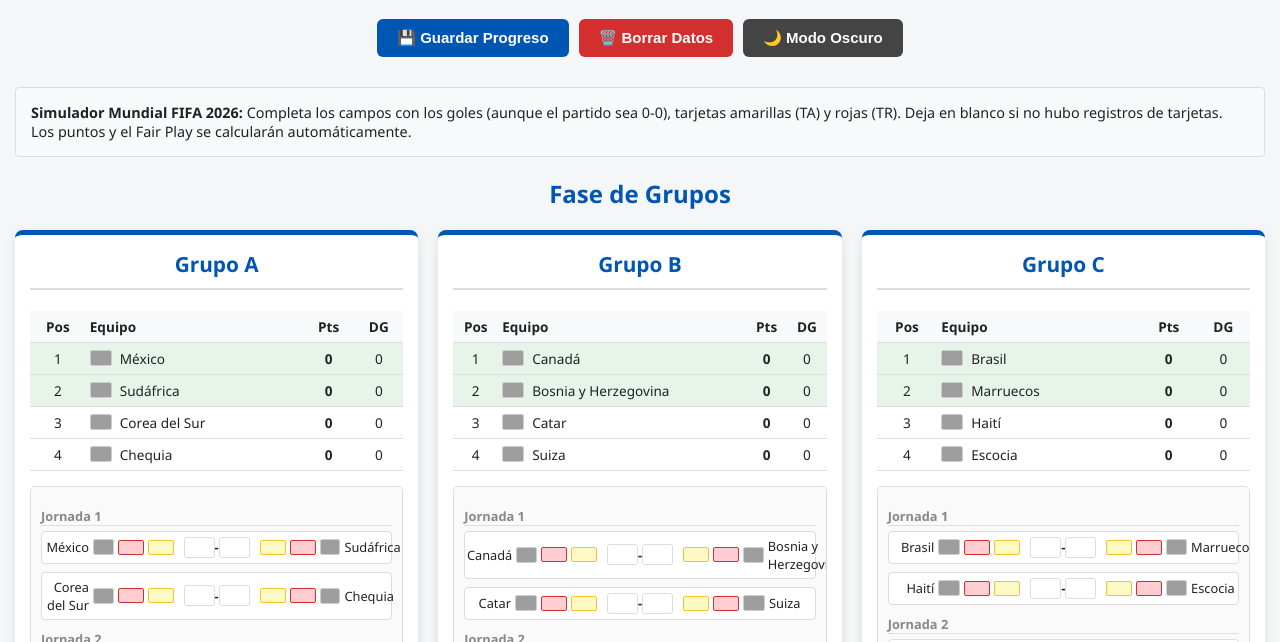
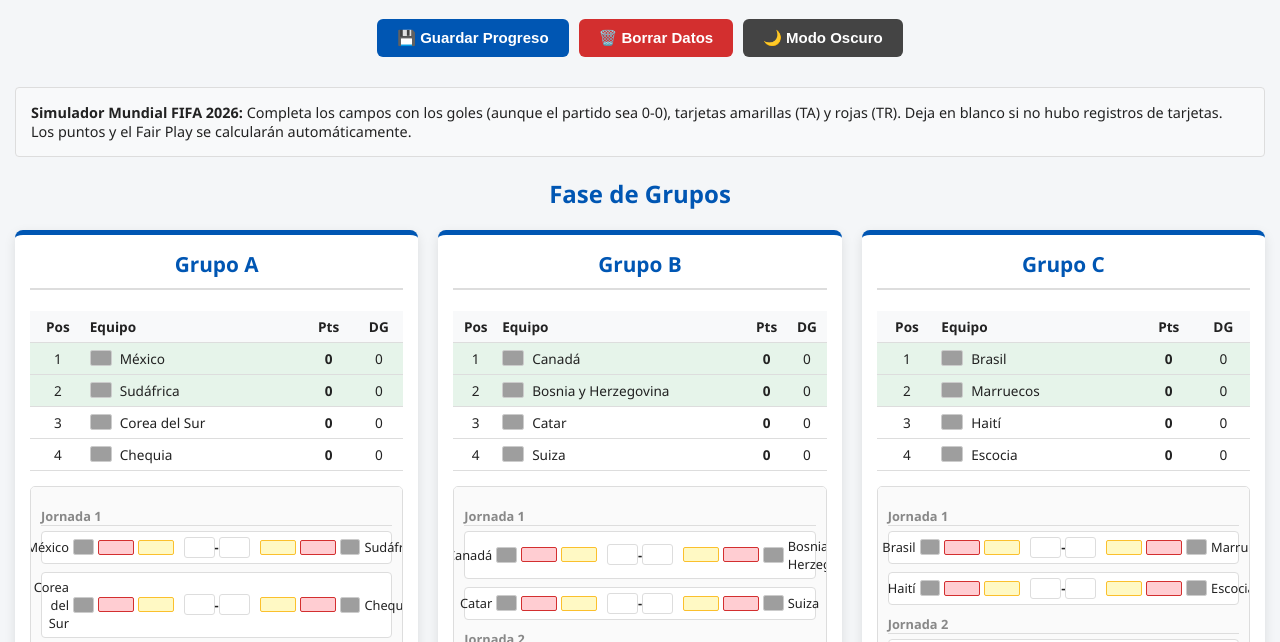
Before and after one commit to pipekampos-dotcom/simulador-worldcup2026, a plain HTML site: page index.html in a window 1280 px wide. Shown: the part 82-724 px from the top of the page. Drawn offline with Linux system fonts and the light colour scheme; grey boxes are pictures that could not be loaded.

Commit message:
Update style.css

```diff
--- a/style.css
+++ b/style.css
@@ -67,9 +67,13 @@ th { background-color: var(--bg-header); font-weight: 600; }
 
 input { background-color: var(--bg-input); color: var(--text-main); }
 .goles-input { width: 25px; text-align: center; border: 1px solid var(--border-color); border-radius: 3px; font-weight: bold; padding: 2px; }
-.tarjeta-input { width: 22px; text-align: center; border: 1px solid #aaa; border-radius: 2px; font-size: 0.8em; padding: 1px; }
+.tarjeta-input { width: 32px; text-align: center; border: 1px solid #aaa; border-radius: 2px; font-size: 0.8em; padding: 1px; }
 .bg-y { background-color: #fff9c4; border-color: #fbc02d; color: #000; }
 .bg-r { background-color: #ffcdd2; border-color: #d32f2f; color: #000; }
+
+/* Estilos para las letras TA y TR de fondo */
+.bg-y::placeholder { color: #856404; font-weight: bold; opacity: 0.6; }
+.bg-r::placeholder { color: #721c24; font-weight: bold; opacity: 0.6; }
 
 .penal-input { width: 22px; text-align: center; border: 1px dashed var(--color-primary); background-color: rgba(0, 86, 179, 0.1); border-radius: 3px; font-size: 0.85em; padding: 2px; color: var(--color-primary); font-weight: bold; margin: 0 4px; }
 .dark-mode .penal-input { background-color: rgba(77, 163, 255, 0.1); border-color: #4da3ff; color: #4da3ff; }
```
